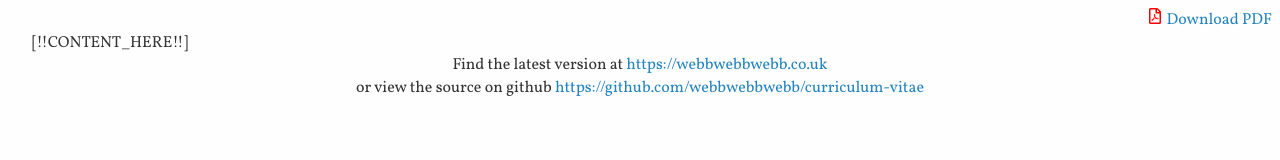
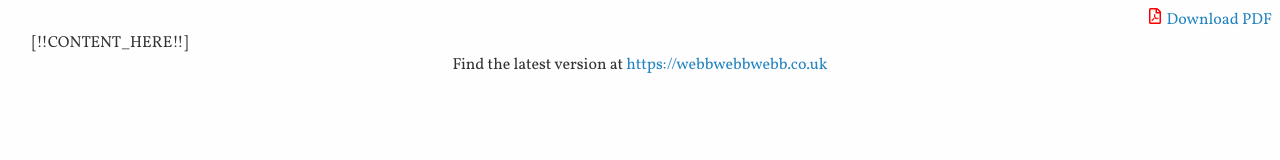
Before and after one commit to webbwebbwebb/curriculum-vitae, a website: page src/index.template.html in a window 1280 px wide. Drawn offline with Linux system fonts and the light colour scheme.

Commit message:
Remove github link

```diff
--- a/src/index.template.html
+++ b/src/index.template.html
@@ -29,7 +29,6 @@
 
     <footer id="pageFooter-last">
         <p>Find the latest version at <a href="https://webbwebbwebb.co.uk">https://webbwebbwebb.co.uk</a><br/>
-        or view the source on github <a href="https://github.com/webbwebbwebb/curriculum-vitae">https://github.com/webbwebbwebb/curriculum-vitae</a></p>
     </footer>
 </body>
 
```
